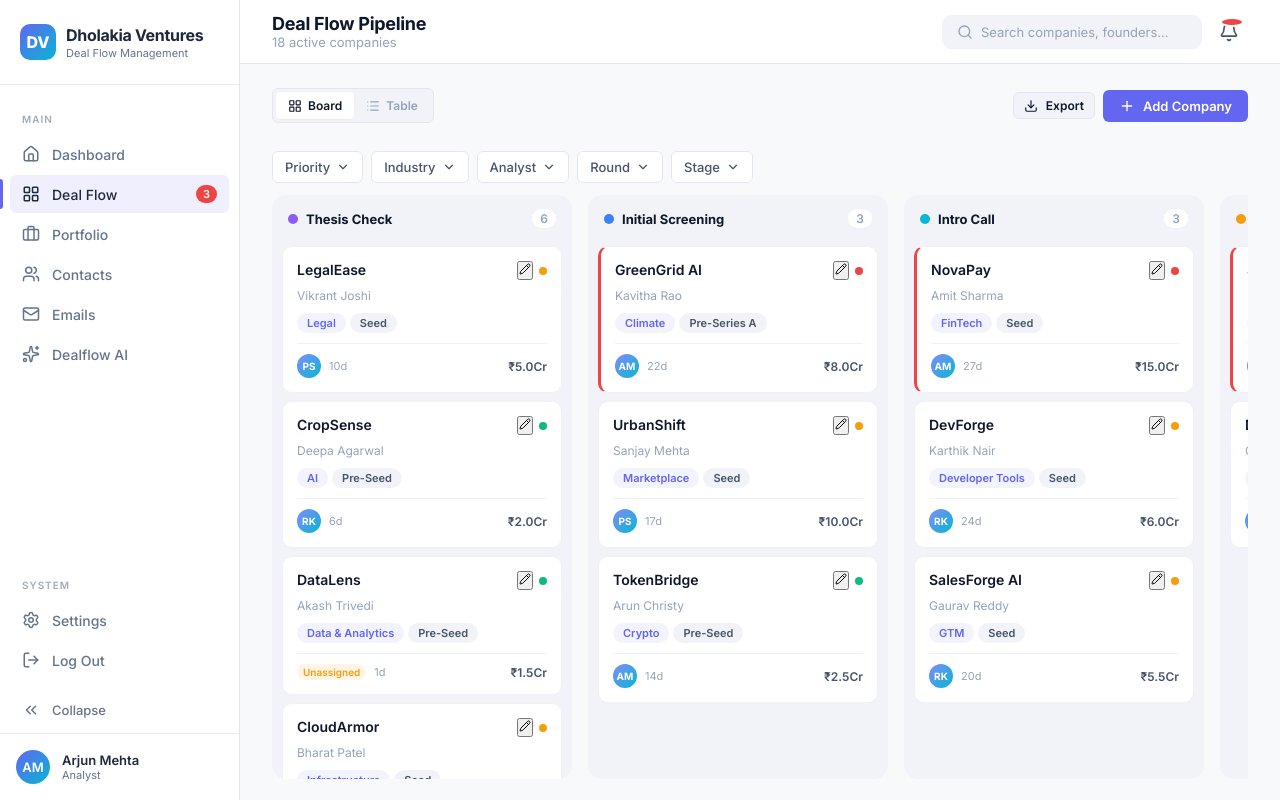
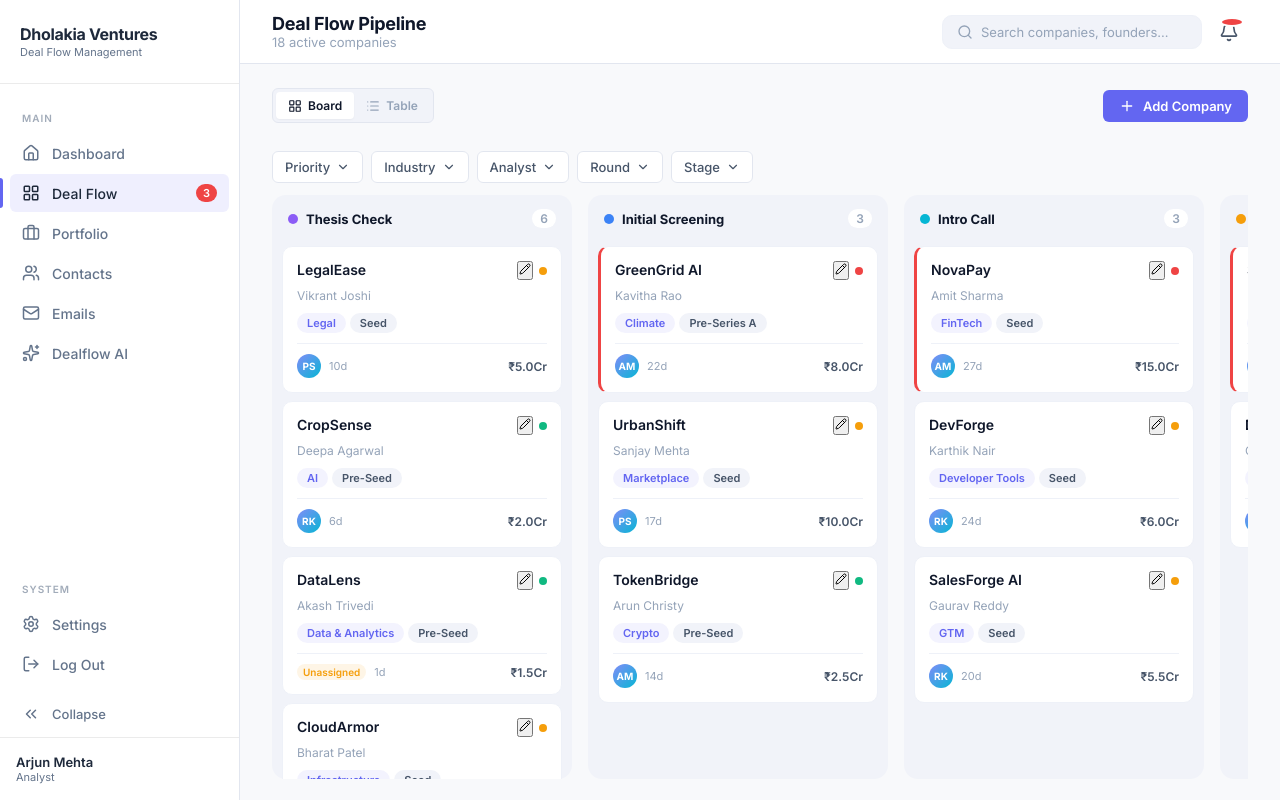
Before and after one commit to aayush4jha/VC-software, a Next.js app in the folder dealflow-app/: page /dealflow in a window 1280 px wide. Built offline with nearby package versions, Linux system fonts and the light colour scheme.

Commit message:
Side bar logo fixed & removed export

```diff
--- a/dealflow-app/src/app/dealflow/page.tsx
+++ b/dealflow-app/src/app/dealflow/page.tsx
@@ -1,7 +1,7 @@
 'use client';
 
 import React from 'react';
-import { LayoutGrid, List, Plus, Download } from 'lucide-react';
+import { LayoutGrid, List, Plus } from 'lucide-react';
 import Sidebar from '@/components/layout/Sidebar';
 import TopHeader from '@/components/layout/TopHeader';
 import KanbanBoard from '@/components/pipeline/KanbanBoard';
@@ -42,9 +42,6 @@ function DealflowContent() {
                         </div>
                     </div>
                     <div className="toolbar-right">
-                        <button className="btn btn-secondary btn-sm">
-                            <Download size={14} /> Export
-                        </button>
                         <button className="btn btn-primary" onClick={() => setShowCompanyForm(true)}>
                             <Plus size={16} /> Add Company
                         </button>
--- a/dealflow-app/src/components/layout/Sidebar.tsx
+++ b/dealflow-app/src/components/layout/Sidebar.tsx
@@ -28,7 +28,6 @@ export default function Sidebar() {
     return (
         <aside className={`sidebar ${collapsed ? 'sidebar-collapsed' : ''}`}>
             <div className="sidebar-brand">
-                <div className="sidebar-brand-icon">DV</div>
                 {!collapsed && (
                     <div>
                         <div className="sidebar-brand-text">Dholakia Ventures</div>
@@ -86,9 +85,6 @@ export default function Sidebar() {
             </div>
 
             <div className="sidebar-user">
-                <div className="sidebar-user-avatar">
-                    {currentUser.name.split(' ').map(n => n[0]).join('')}
-                </div>
                 {!collapsed && (
                     <div className="sidebar-user-info">
                         <div className="sidebar-user-name">{currentUser.name}</div>
```
